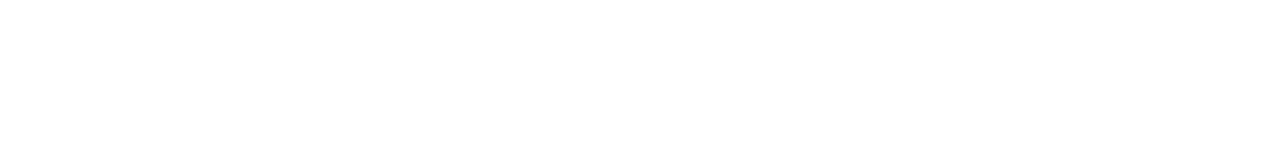
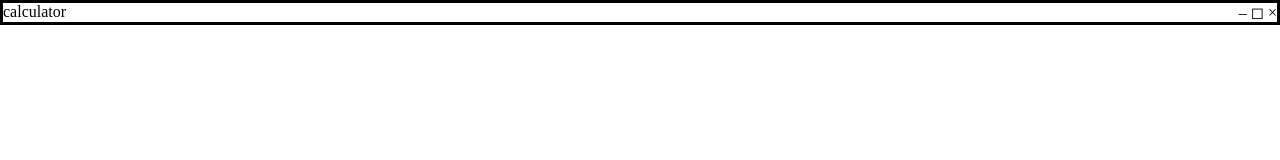
Before and after one commit to arezooruhi/calculator, a plain HTML site: page index.html in a window 1280 px wide. Drawn offline with Linux system fonts and the light colour scheme.

Commit message:
create header

```diff
--- a/index.html
+++ b/index.html
@@ -1,12 +1,26 @@
-<!-- go m -->
+<!-- go -->
 <!DOCTYPE html>
 <html lang="en">
 <head>
+    <link rel="stylesheet" href="./style.css">
     <meta charset="UTF-8">
     <meta name="viewport" content="width=device-width, initial-scale=1.0">
     <title>Document</title>
 </head>
 <body>
-
+    <div class="mainContainer">
+        <div class="header">
+            <p> calculator</p>
+            <div class="minAndMaxBtnContainer">
+                <button>&#8211;</button>
+                <button>&#9723;</button>
+                <button>&#215;</button>
+            </div>
+        </div>
+        <div></div>
+        <div></div>
+        <div></div>
+        <div></div>
+    </div>
 </body>
 </html>
--- a/style.css
+++ b/style.css
@@ -0,0 +1,21 @@
+*{
+    margin: 0;
+    padding: 0;
+}
+.header{
+    border: solid;
+    display: flex;
+    flex-direction: row;
+    justify-content:space-between;
+}
+button{
+    all: unset;
+    transition: 1s;
+}
+
+.header .minAndMaxBtnContainer button:hover{
+   padding-right:5px;
+   background-color: blue;
+
+
+}
```
